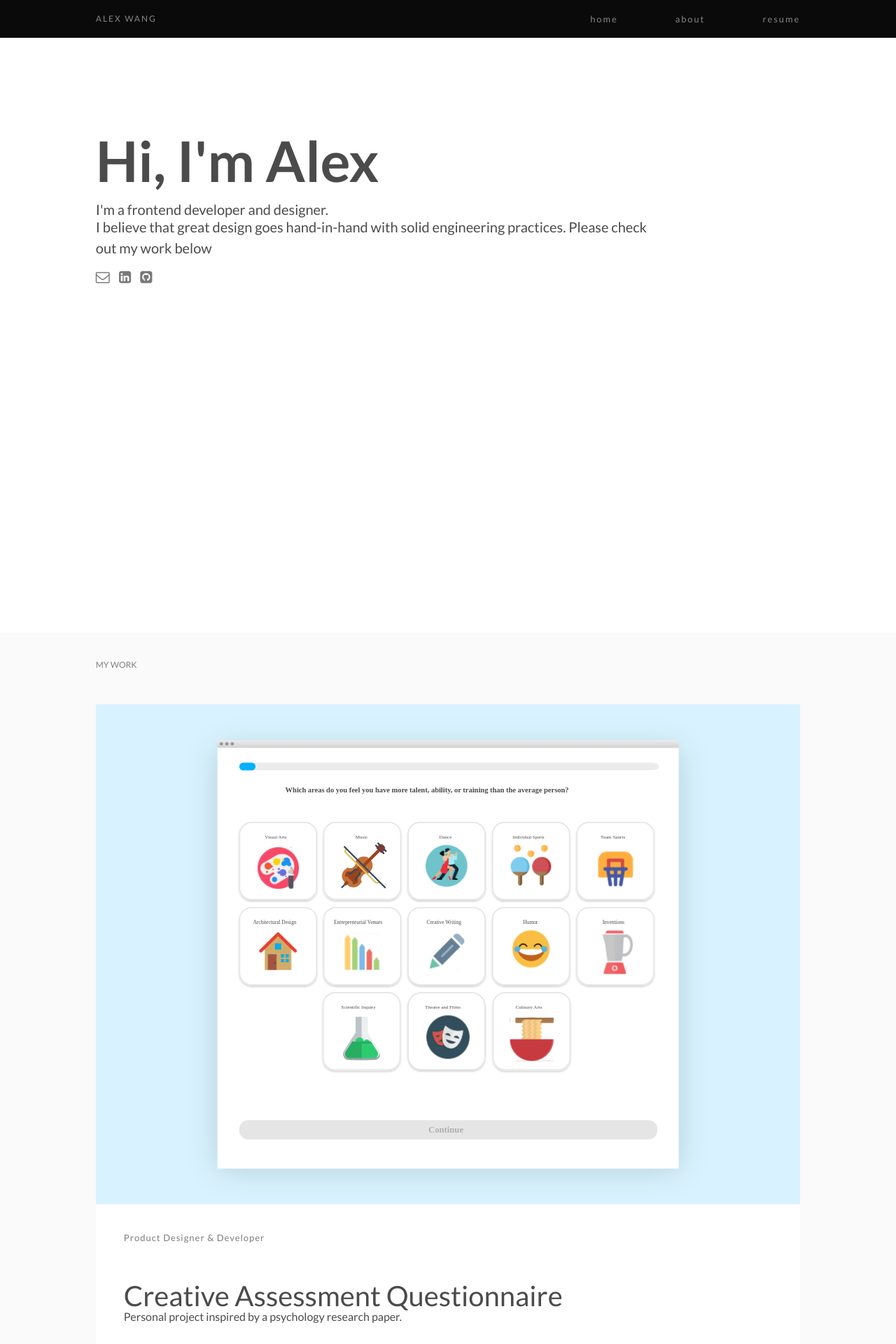
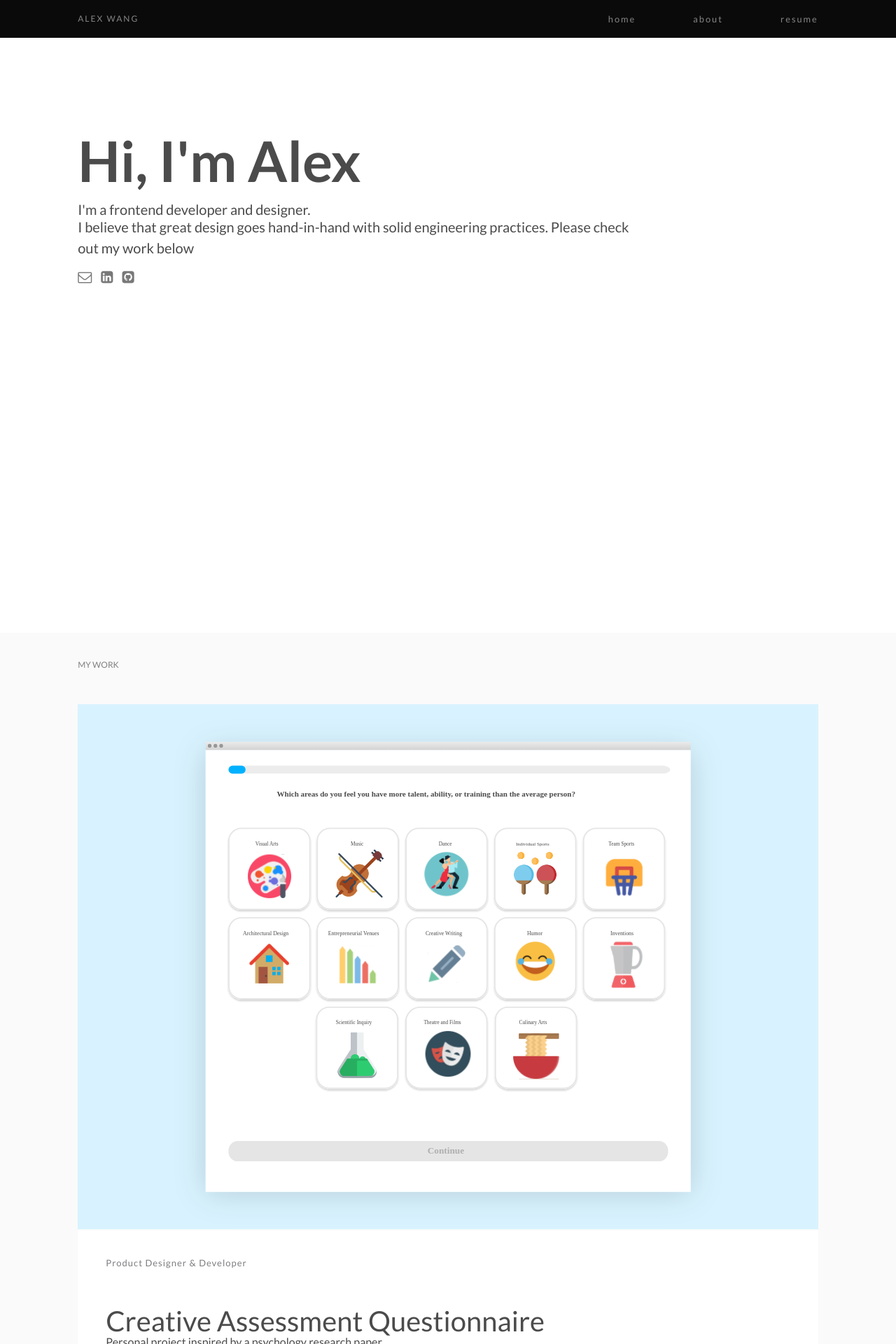
Before and after one commit to awanger/awanger.github.io, a Jekyll site: the page built from index.html, in a window 1280 px wide. Shown: the top 1920 px of the page at 70% size. Built offline with Jekyll 4.4.1, drawn with Linux system fonts in a browser that asks for light colours.

Commit message:
Make container wider

```diff
--- a/assets/css/custom.css
+++ b/assets/css/custom.css
@@ -22,7 +22,7 @@ p {
 .container {
     max-width: 1160px;
     margin: 0 auto;
-    padding: 0 6%;
+    padding: 0 4%;
 }
 
 header {
```
